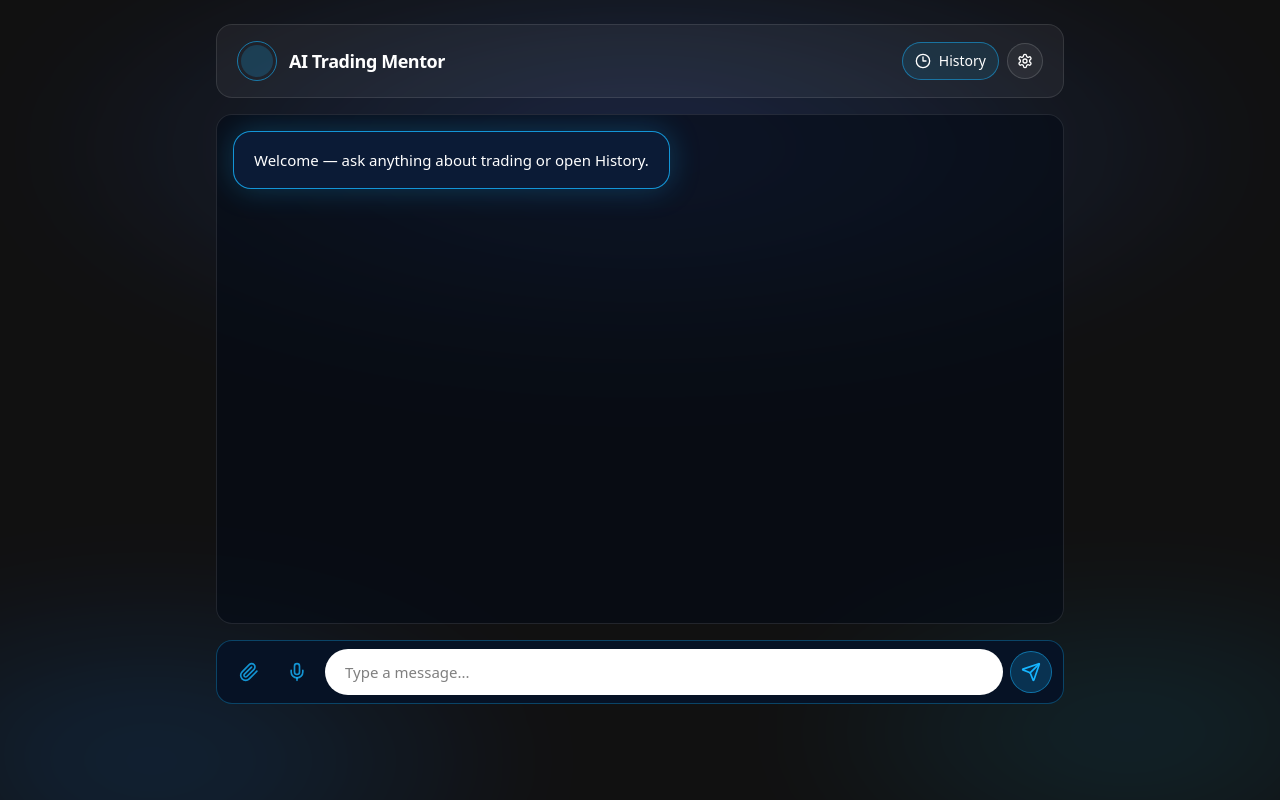
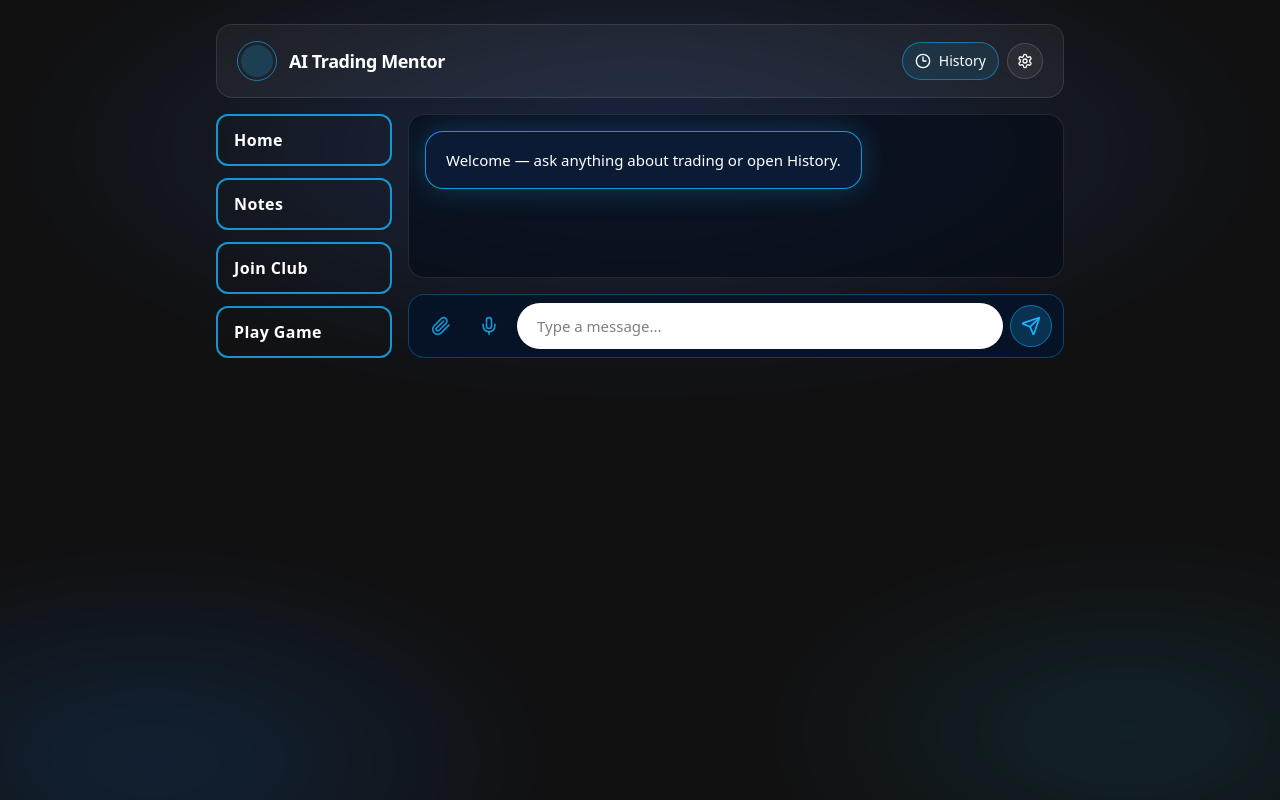
Before and after one commit to Cardicai/cardicworld, a Next.js app: page / in a window 1280 px wide. Built offline with nearby package versions, Linux system fonts and the light colour scheme.

Commit message:
Add Play Game action to left sidebar

```diff
--- a/src/app/page.tsx
+++ b/src/app/page.tsx
@@ -8,6 +8,7 @@ import { useSettings } from "@/hooks/useSettings"
 import type { Message } from "@/types/chat"
 import ChatHeader from "@/components/ChatHeader"
 import ComposerBar from "@/components/ComposerBar"
+import SidebarLeft from "@/components/SidebarLeft"
 
 export default function Page() {
   const { topics, createTopic, deleteTopic, addMessage, getMessages, seedIfEmpty, clearAll } = useTopics()
@@ -36,17 +37,27 @@ export default function Page() {
   const fontSizePx = useMemo(() => settings.fontSize === 'sm' ? 14 : settings.fontSize === 'lg' ? 17 : 15, [settings.fontSize])
 
   return (
-    <main className="flex min-h-[85dvh] flex-col gap-4">
+    <main className="min-h-[85dvh]">
       <ChatHeader onOpenHistory={() => setOpenHistory(true)} onOpenSettings={() => setOpenSettings(true)} />
 
+      <div className="mt-4 grid grid-cols-1 gap-4 md:grid-cols-[11rem_1fr]">
+        <SidebarLeft
+          onOpenNotes={() => { /* TODO: route later */ }}
+          onHome={() => { /* TODO: route later */ }}
+          onJoin={() => { /* TODO: route later */ }}
+          onPlayGame={() => { /* TODO: open game later */ }}
+        />
+
+        <div className="flex flex-col gap-4">
           <section
             className="flex-1 space-y-4 overflow-y-auto rounded-2xl border border-white/10 bg-[#040b16]/60 p-4"
             style={{ fontSize: `${fontSizePx}px` }}
           >
             {messages.map(m => <MessageBubble key={m.id} role={m.role} content={m.content} />)}
           </section>
-
           <ComposerBar onSend={handleSend} />
+        </div>
+      </div>
 
       <HistorySheet
         open={openHistory}
--- /dev/null
+++ b/src/components/SidebarLeft.tsx
@@ -0,0 +1,28 @@
+'use client'
+
+export default function SidebarLeft({
+  onOpenNotes,
+  onHome,
+  onJoin,
+  onPlayGame, // NEW
+}: {
+  onOpenNotes: () => void
+  onHome: () => void
+  onJoin: () => void
+  onPlayGame: () => void // NEW
+}) {
+  const base =
+    "w-full font-semibold tracking-wide rounded-xl px-4 py-3 border-2 text-left " +
+    "border-cardic-primary/80 hover:bg-cardic-primary/10 transition"
+
+  return (
+    <aside className="hidden md:block sticky top-4 self-start w-44">
+      <div className="flex flex-col gap-3">
+        <button className={base} onClick={onHome}>Home</button>
+        <button className={base} onClick={onOpenNotes}>Notes</button>
+        <button className={base} onClick={onJoin}>Join Club</button>
+        <button className={base} onClick={onPlayGame}>Play Game</button> {/* NEW */}
+      </div>
+    </aside>
+  )
+}
```
Lines whose indentation alone changed are shown as unchanged.
